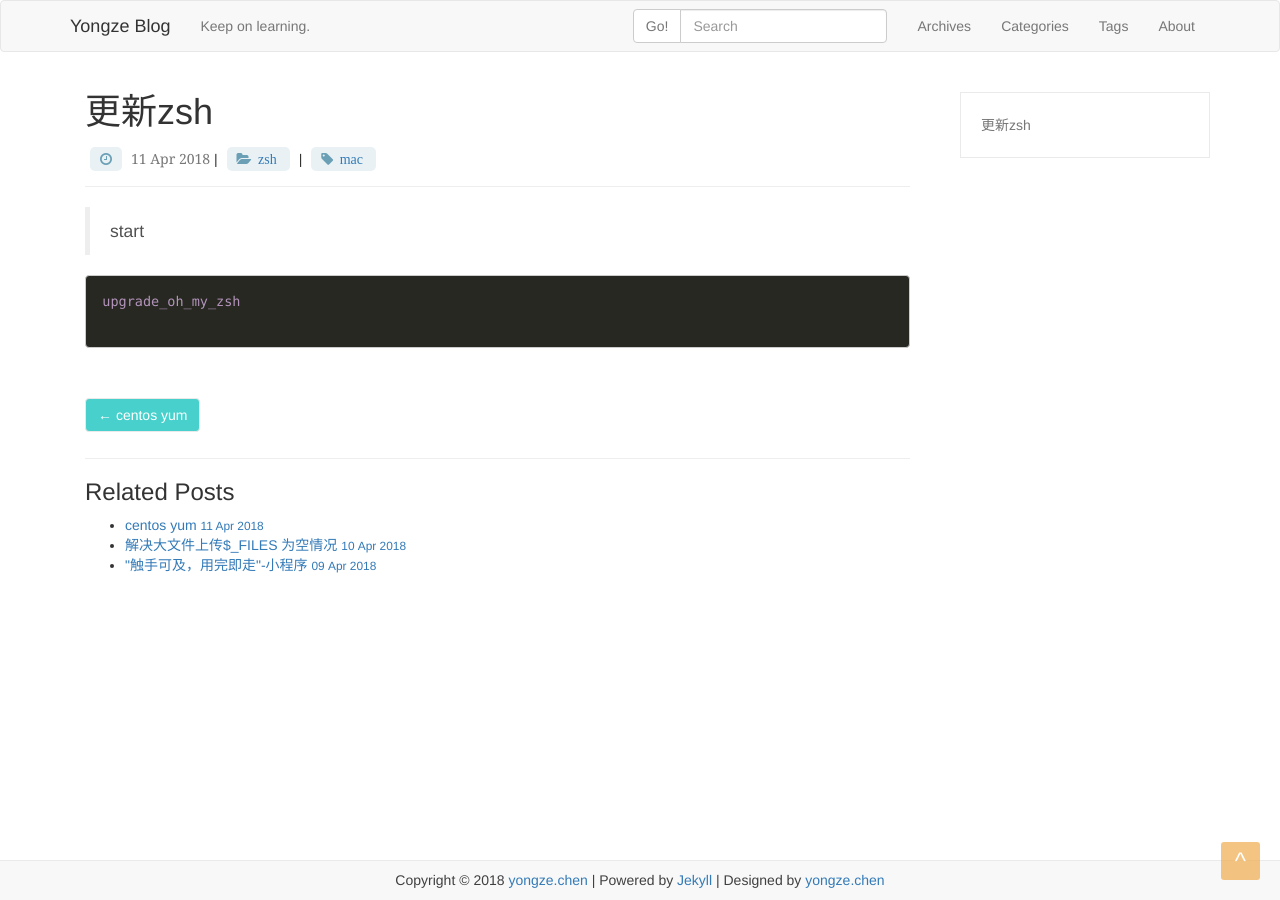
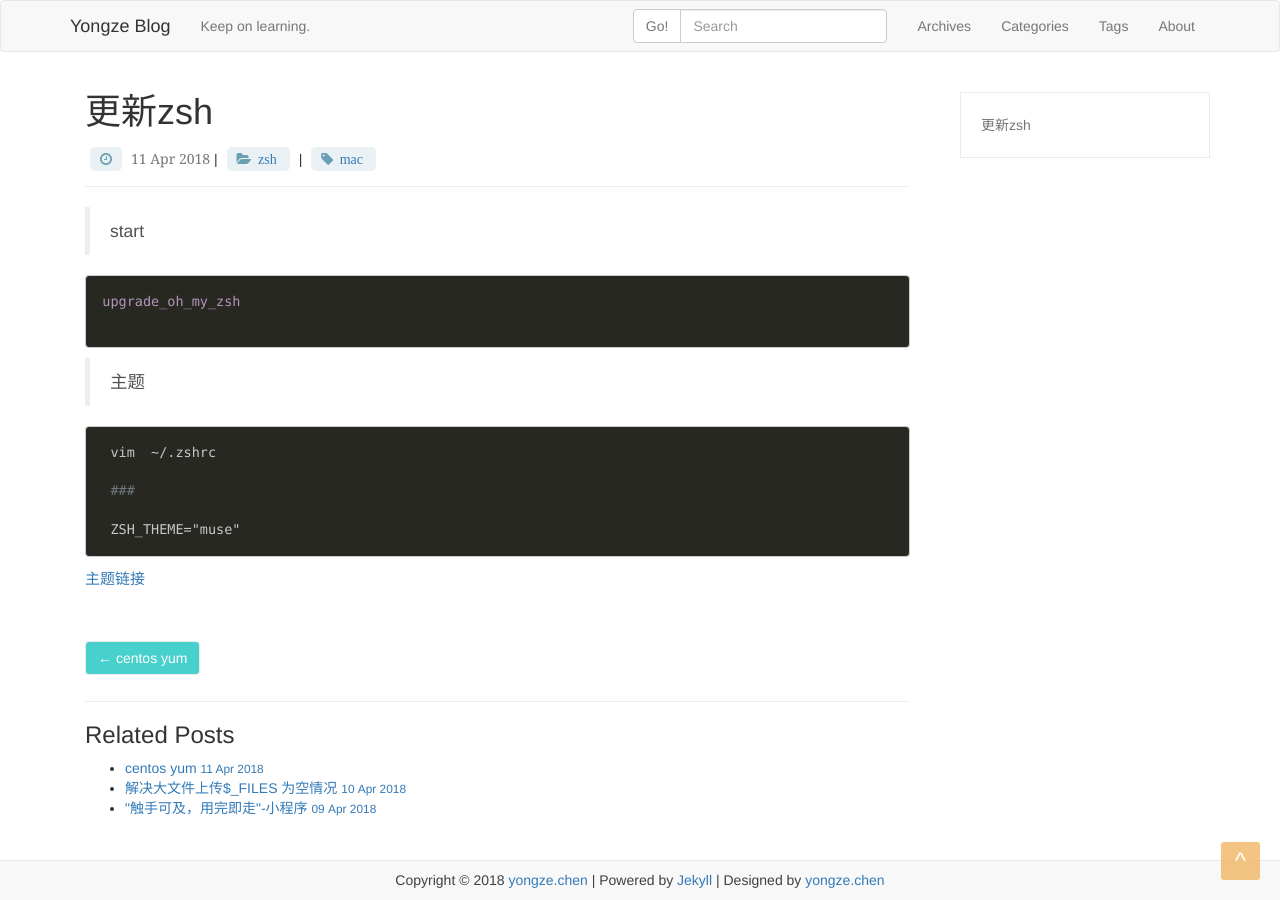
Before and after one commit to chenyongze/chenyongze.github.io, a Jekyll site: the page built from _posts/2018-04-11-zsh.md, in a window 1280 px wide. Built offline with Jekyll 4.4.1, drawn with Linux system fonts in a browser that asks for light colours; comment, search, counter and statistics services are not loaded.

Commit message:
zsh更新

````diff
--- a/_posts/2018-04-11-zsh.md
+++ b/_posts/2018-04-11-zsh.md
@@ -12,3 +12,16 @@ tags: [mac]
 upgrade_oh_my_zsh
 
 ```
+
+
+> 主题
+
+```
+ vim  ~/.zshrc
+
+ ###
+
+ ZSH_THEME="muse"
+```
+
+[主题链接](https://github.com/robbyrussell/oh-my-zsh/wiki/themes)
````
